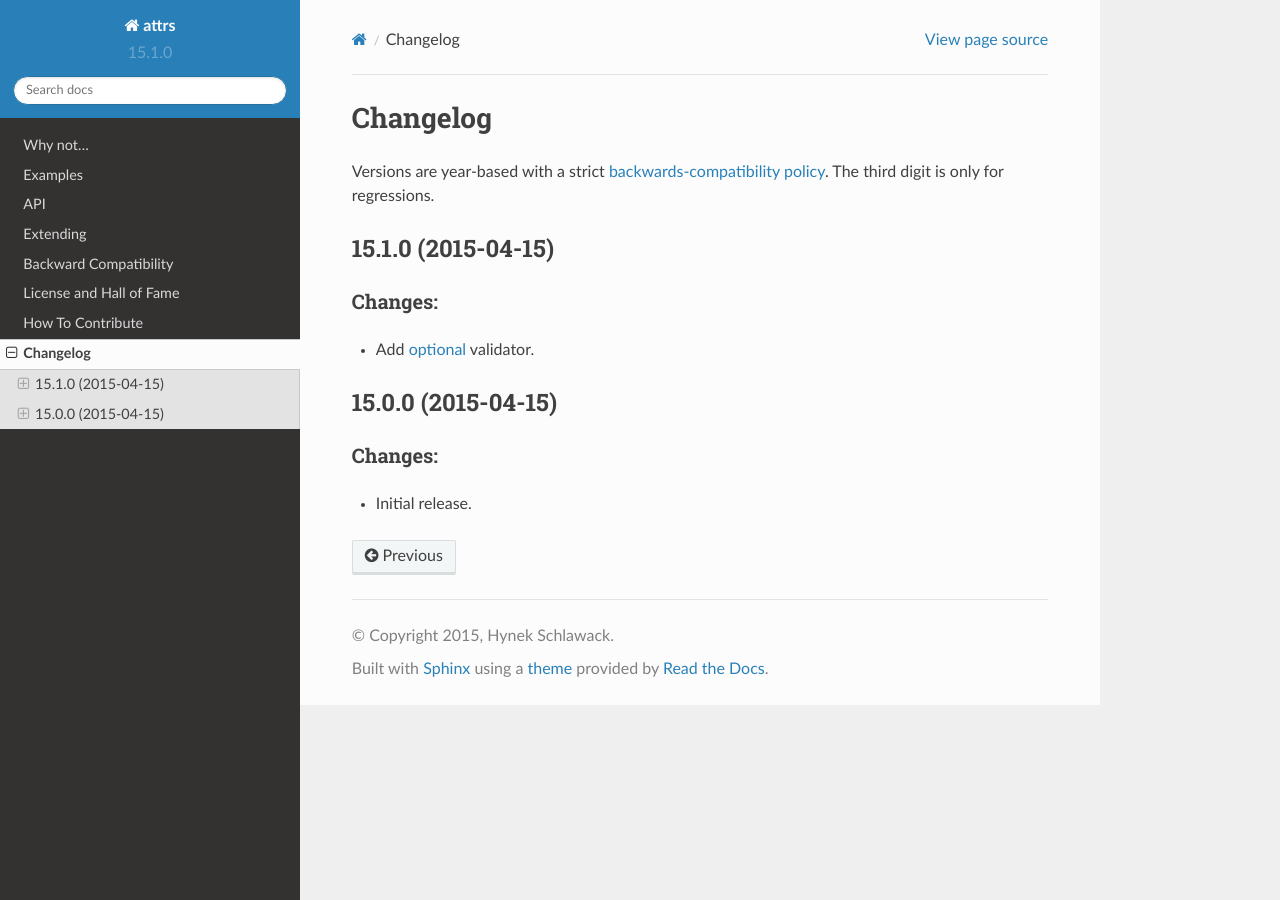
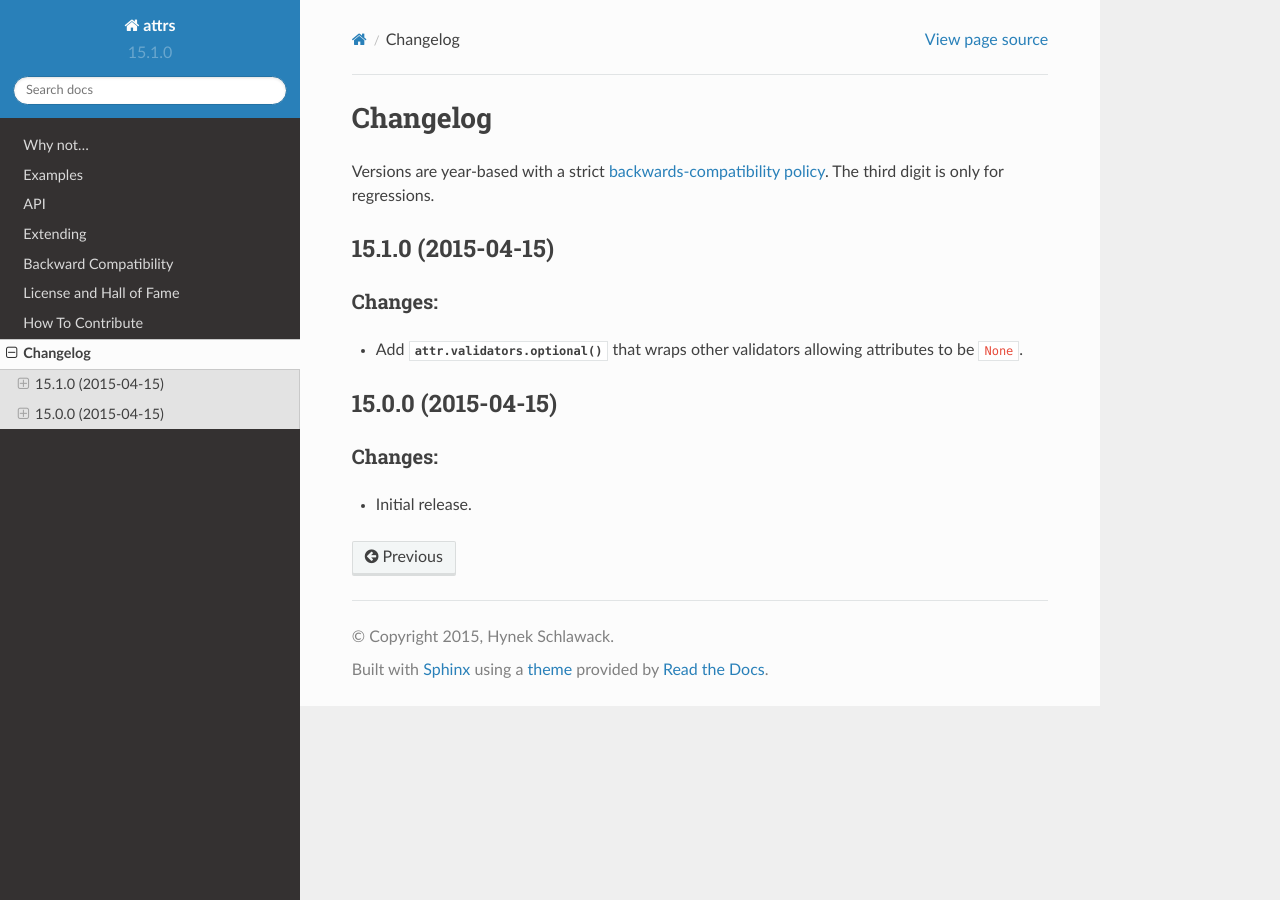
Before and after one commit to python-attrs/attrs, a Sphinx documentation site: the page built from docs/changelog.rst, in a window 1280 px wide. Built offline with Sphinx 7.4.7 and the Read the Docs theme 2.0.0, drawn with Linux system fonts in a browser that asks for light colours.

Commit message:
Recommended documentation changes

```diff
--- a/docs/changelog.rst
+++ b/docs/changelog.rst
@@ -16,9 +16,7 @@ The third digit is only for regressions.
 Changes:
 ^^^^^^^^
 
-- Add optional_ validator.
-
-.. _optional: http://attrs.readthedocs.org/en/stable/api.html#validators
+- Add :func:`attr.validators.optional` that wraps other validators allowing attributes to be ``None``.
 
 
 15.0.0 (2015-04-15)
```
Also changed, not shown: 1 other file.
